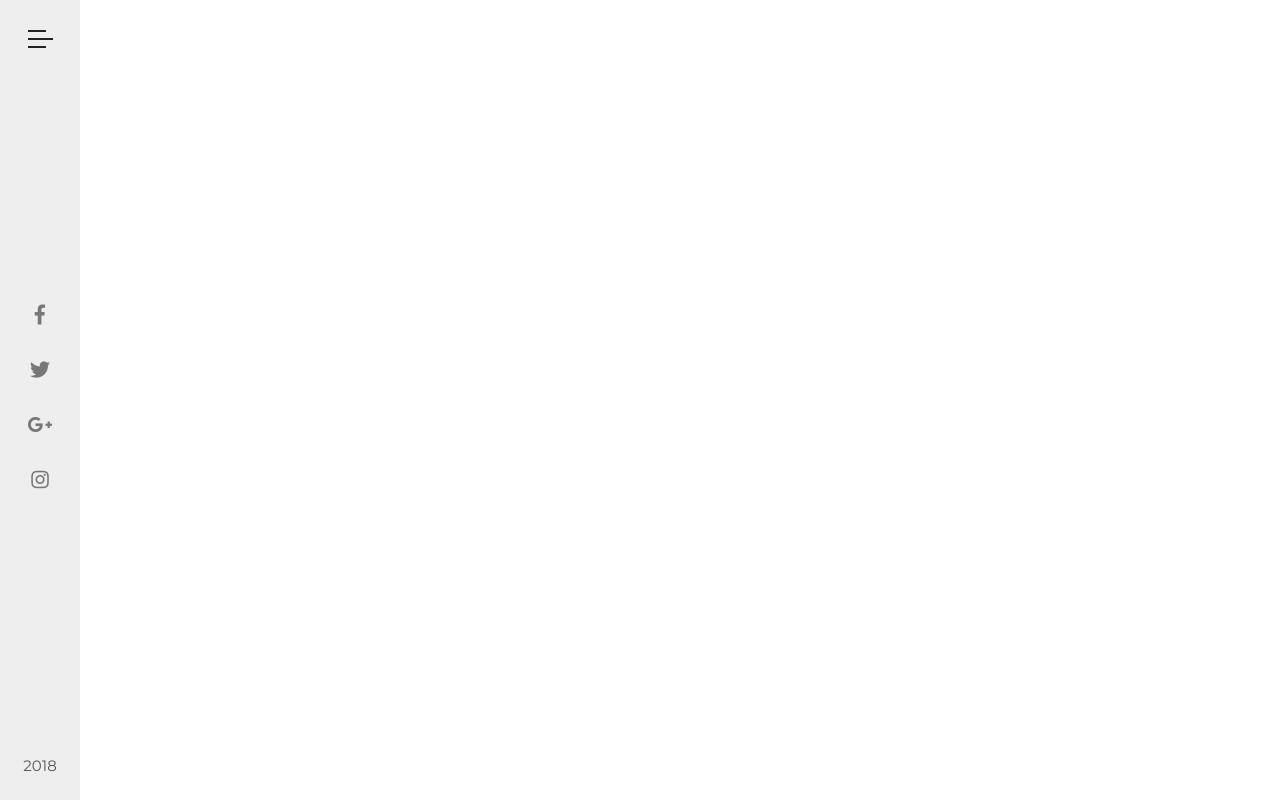
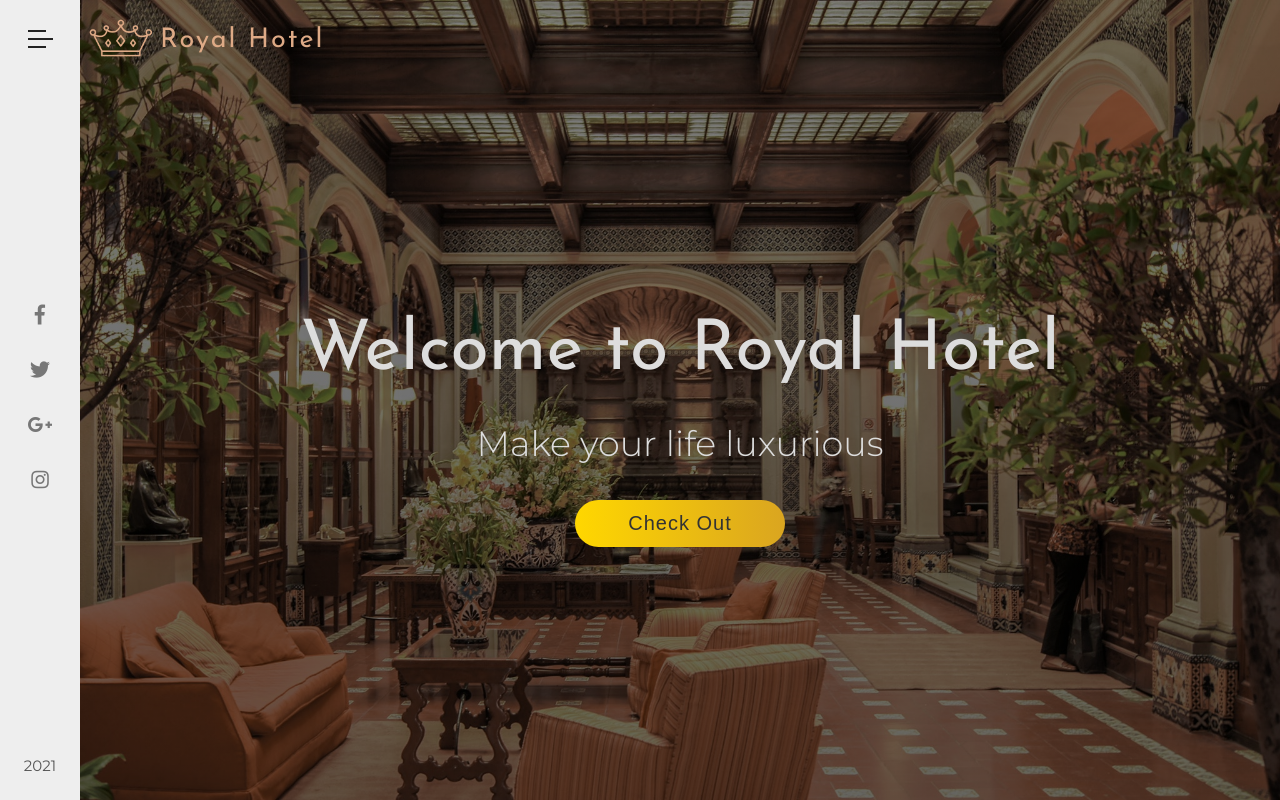
Before and after one commit to benidevo/royal-hotel, a plain HTML site: page index.html in a window 1280 px wide. Drawn offline with Linux system fonts and the light colour scheme.

Commit message:
add header

```diff
--- a/css/style.css
+++ b/css/style.css
@@ -214,3 +214,79 @@ body {
 }
 /* end of navigation */
 /* end of navbar */
+
+/* header */
+.header {
+    margin-left: 8rem;
+    height: 100vh;
+    background: linear-gradient(to top, rgba(0, 0, 0, .6), rgba(0, 0, 0, .5)), url(../img/header-1.jpeg) center no-repeat;
+    background-size: cover;
+}
+
+.brand {
+    display: flex;
+    cursor: pointer;
+}
+
+.hotel-heading {
+    font-family: 'Josefin Sans', sans-serif;
+    font-size: 2.7rem;
+    font-weight: 400;
+    color: #deaa86;
+    letter-spacing: .2rem;
+}
+
+.banner {
+    color: #ddd;
+    height: 65rem;
+    display: flex;
+    flex-direction: column;
+    align-items: center;
+    justify-content: center;
+}
+
+.banner-heading {
+    font-family: 'Josefin Sans', sans-serif;
+    font-size: 7rem;
+    font-weight: 400;
+    margin-bottom: 0;
+    animation: anim 2s;
+}
+
+.banner-paragraph {
+    font-size: 3.5rem;
+    font-weight: 300;
+    animation: anim 1.5s .5s backwards;
+}
+
+.banner-button {
+    width: 21rem;
+    padding: 1.2rem 2rem;
+    font-size: 2rem;
+    color: #333;
+    letter-spacing: .1rem;
+    border: none;
+    border-radius: 10rem;
+    outline: none;
+    background: linear-gradient(to right, gold, goldenrod);
+    cursor: pointer;
+    animation: anim 1s 1s backwards;
+}
+
+.banner-button:hover {
+    background: linear-gradient(to left, gold, goldenrod);
+}
+
+.banner-button:active {
+    transform: translateY(.2rem);
+}
+
+@keyframes anim {
+    0% {
+        opacity: 0;
+    }
+    100% {
+        opacity: 1;
+    }
+}
+/* end of header */
--- a/index.html
+++ b/index.html
@@ -44,7 +44,7 @@
             </ul>
 
             <div class="year">
-                <p>2018</p>
+                <p>2021</p>
             </div>
         </div>
         <!-- end of sidebar -->
@@ -90,5 +90,23 @@
         <!-- end of navigation -->
     </div>
     <!-- end of navbar  -->
+
+    <!-- header -->
+    <header class="header">
+        <div class="brand">
+            <div>
+                <img src="img/crown.png" width="80">
+            </div>
+            <h3 class="hotel-heading">Royal Hotel</h3>
+        </div>
+
+        <div class="banner">
+            <h1 class="banner-heading">Welcome to Royal Hotel</h1>
+            <p class="banner-paragraph">Make your life luxurious</p>
+            <button class="banner-button">Check Out</button>
+        </div>
+    </header>
+    <!-- end of header -->
+
 </body>
 </html>
```
